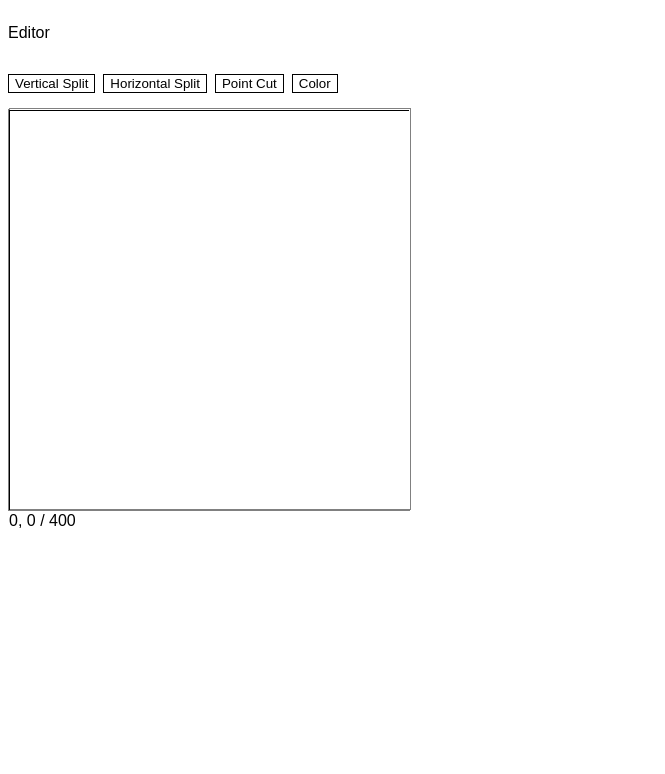
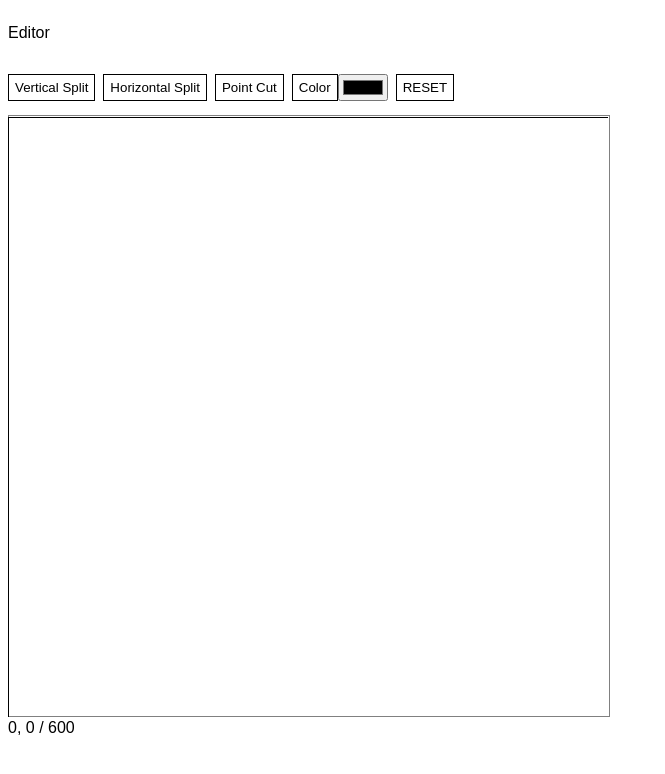
Before and after one commit to dmitrysidorenko/icefp-2022, a React (Create React App) app: page / in a window 1280 px wide. Shown: the top 774 px of the page, without its empty margins (0-665 px from the left). Built offline with nearby package versions, Linux system fonts and the light colour scheme.

Commit message:
color picker

```diff
--- a/package.json
+++ b/package.json
@@ -14,12 +14,14 @@
     "prettier": "^2.7.1",
     "react": "^18.2.0",
     "react-dom": "^18.2.0",
-    "react-scripts": "^5.0.1"
+    "react-scripts": "^5.0.1",
+    "tinycolor2": "^1.4.2"
   },
   "devDependencies": {
     "@types/pica": "^9.0.1",
     "@types/react": "^18.0.18",
     "@types/react-dom": "^18.0.6",
+    "@types/tinycolor2": "^1.4.3",
     "typescript": "4.4.2"
   },
   "scripts": {
--- a/src/App.tsx
+++ b/src/App.tsx
@@ -6,16 +6,24 @@ import PointCut from "./moves/point-cut";
 import { SimpleBlock } from "./types";
 import "./styles.css";
 
+
+const canvasSize = {
+  width: 600,
+  height: 600
+}
+
+const initialBlock: SimpleBlock = {
+  id: "0",
+  shape: [
+    [0, 0],
+    [canvasSize.width, canvasSize.height]
+  ],
+  color: [255, 255, 255, 1]
+}
+
 export default function App() {
   const [blocks, setBlocks] = useState<SimpleBlock[]>([
-    {
-      id: "0.0",
-      shape: [
-        [0, 0],
-        [400, 400]
-      ],
-      color: [255, 255, 255, 1]
-    },
+    initialBlock,
   ])
   return (
     <div className="App">
@@ -28,9 +36,11 @@ export default function App() {
           blockId, blocks, point
         }))}
         size={{ height: 400, width: 400 }}
+        reset={() => setBlocks([initialBlock])}
+        rasterize={() => { }}
       >
         <Editor
-          size={{ height: 400, width: 400 }}
+          size={canvasSize}
           blocks={blocks}
         />
       </EditorProvider>
--- a/src/Editor.tsx
+++ b/src/Editor.tsx
@@ -10,6 +10,7 @@ import {
   forwardRef,
   useCallback,
 } from "react";
+import tinycolor2 from "tinycolor2";
 import { Block, SimpleBlock, Color, Point, Orientation } from "./types";
 
 export interface EditorContext {
@@ -28,6 +29,8 @@ export interface EditorContext {
     orientation: Orientation;
   }) => void;
   pointSplitBlock: (options: { blockId: string; point: Point }) => void;
+  rasterize: (options: { blockId: string }) => void
+  reset: () => void
 }
 
 export const editorCtx = createContext<EditorContext>({
@@ -42,6 +45,8 @@ export const editorCtx = createContext<EditorContext>({
   lineSplitBlock: () => { },
   pointSplitBlock: () => { },
   colorBlock: () => { },
+  rasterize: () => { },
+  reset: () => { },
 });
 
 export function useEditor() {
@@ -51,11 +56,13 @@ export function useEditor() {
 export function EditorProvider({
   children,
   lineSplitBlock,
-  pointSplitBlock: pintSplitBlock,
+  pointSplitBlock,
   colorBlock,
+  reset,
+  rasterize,
   size
 }: PropsWithChildren<
-  Pick<EditorContext, "colorBlock" | "lineSplitBlock" | "pointSplitBlock" | 'size'>
+  Pick<EditorContext, "colorBlock" | "lineSplitBlock" | "pointSplitBlock" | 'size' | "reset" | 'rasterize'>
 >) {
   const [color, setColor] = useState<EditorContext["color"]>([0, 0, 0, 1]);
   const [tool, setTool] = useState<EditorContext["tool"]>(null);
@@ -66,11 +73,13 @@ export function EditorProvider({
       tool,
       selectTool: setTool,
       lineSplitBlock,
-      pointSplitBlock: pintSplitBlock,
+      pointSplitBlock,
       colorBlock,
-      size
+      size,
+      reset,
+      rasterize
     };
-  }, [color, tool, size]);
+  }, [color, tool, size, reset, rasterize]);
   return <editorCtx.Provider value={value}>{children}</editorCtx.Provider>;
 }
 
@@ -162,13 +171,13 @@ function CanvasRenderer({
     <div
       ref={ref}
       onMouseMove={trackHandler}
-      className="Canvas"
+      className="Canvas canvas"
       style={{
         position: "relative",
         width,
         height,
-        border: "1px solid gray",
-        boxSizing: "content-box",
+        // border: "1px solid gray",
+        // boxSizing: "content-box",
       }}
     >
       {blocks.map((block) => (
@@ -221,6 +230,7 @@ const SimpleBlockRenderer = forwardRef<
         ref={ref}
         data-id={id}
         onClick={onClick}
+        className="block"
         style={{
           position: "absolute",
           left: p1[0],
@@ -228,8 +238,9 @@ const SimpleBlockRenderer = forwardRef<
           width: w,
           height: h,
           background: `rgb(${r} ${g} ${b} / ${a})`,
-          border: selected ? "2px solid red" : "1px solid gray",
-          zIndex: selected ? 1 : undefined,
+          // border: selected ? "2px solid red" : "1px solid gray",
+          // zIndex: selected ? 1 : undefined,
+          // boxSizing: 'content-box'
         }}
       ></div>
     );
@@ -243,10 +254,11 @@ enum Tool {
 }
 
 export function Tools() {
-  const { tool, selectTool } = useEditor();
+  const { tool, selectTool, color, selectColor, reset } = useEditor();
   return (
     <div>
       <ul
+        className="tools"
         style={{
           margin: 0,
           padding: 0,
@@ -280,6 +292,24 @@ export function Tools() {
           <button
             className={classNames("tool-btn", tool === Tool.Color && "selected")}
             onClick={() => selectTool(Tool.Color)}>Color</button>
+          <input
+            type="color"
+            onChange={e => {
+              console.log(e.target.value)
+              const c = tinycolor2(e.target.value)
+              if (c.isValid()) {
+                const { r, g, b, a } = c.toRgb()
+                const newColor: Color = [r, g, b, a]
+                selectColor(newColor)
+              }
+            }}
+            value={`rgb(${color[0]} ${color[1]} ${color[2]} / ${color[3]})`}
+          />
+        </li>
+        <li>
+          <button
+            className={classNames("tool-btn")}
+            onClick={() => reset()}>RESET</button>
         </li>
         {/* <li>
           <button onClick={() => selectTool(Tool.Swap)}>Swap</button>
--- a/src/moves/point-cut.ts
+++ b/src/moves/point-cut.ts
@@ -31,17 +31,17 @@ export default function PointCut({
           color: block.color,
           shape: [[...point], [...p2]]
         };
-        // const newBlock4: SimpleBlock = {
-        //   id: `${block.id}.3`,
-        //   color: block.color,
-        //   shape: [[p1[0], point[1]], [point[0], p2[1]]]
-        // };
+        const newBlock4: SimpleBlock = {
+          id: `${block.id}.3`,
+          color: block.color,
+          shape: [[p1[0], point[1]], [point[0], p2[1]]]
+        };
         resultBlocks.push(
+          newBlock4,
+          newBlock3,
           newBlock1,
-          // newBlock2,
-          // newBlock3,
-          // newBlock4
-          )
+          newBlock2,
+        )
         return resultBlocks
       }
     }
--- a/src/styles.css
+++ b/src/styles.css
@@ -13,3 +13,18 @@
   background: black;
   color: white;
 }
+
+.block {
+  border: 1px solid gray;
+  border-width: 1px;
+}
+
+.camvas {
+  border: 1xp solid gray;
+  border-width: 1px;
+}
+
+.tools>li {
+  display: flex;
+  justify-content: center;
+}
```
Also changed, not shown: 1 other file (tests, documents, lock files or other folders).
